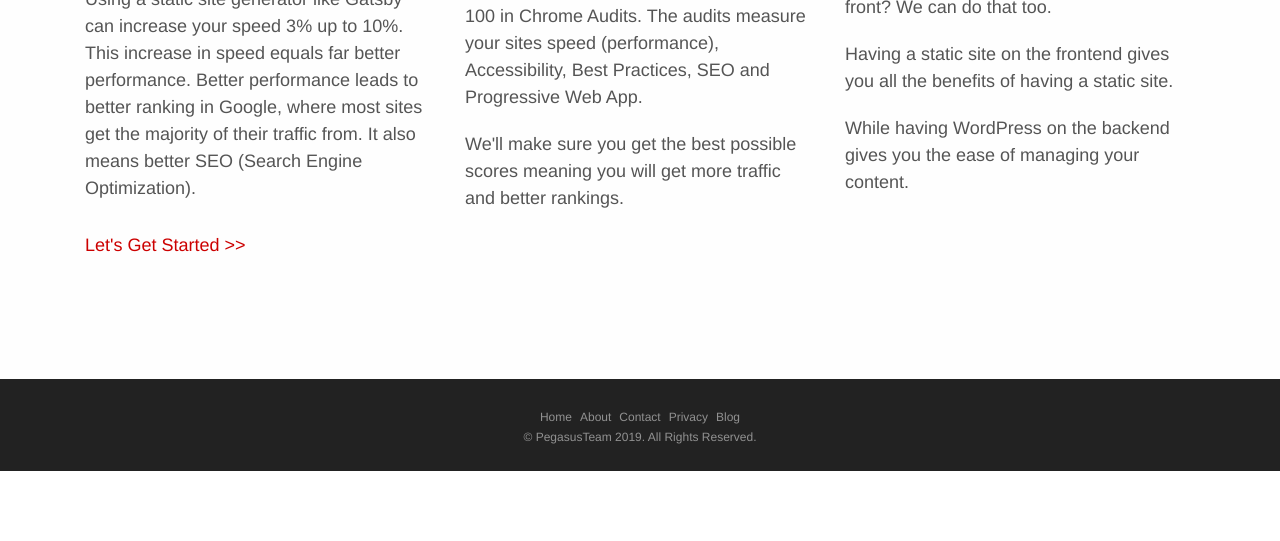
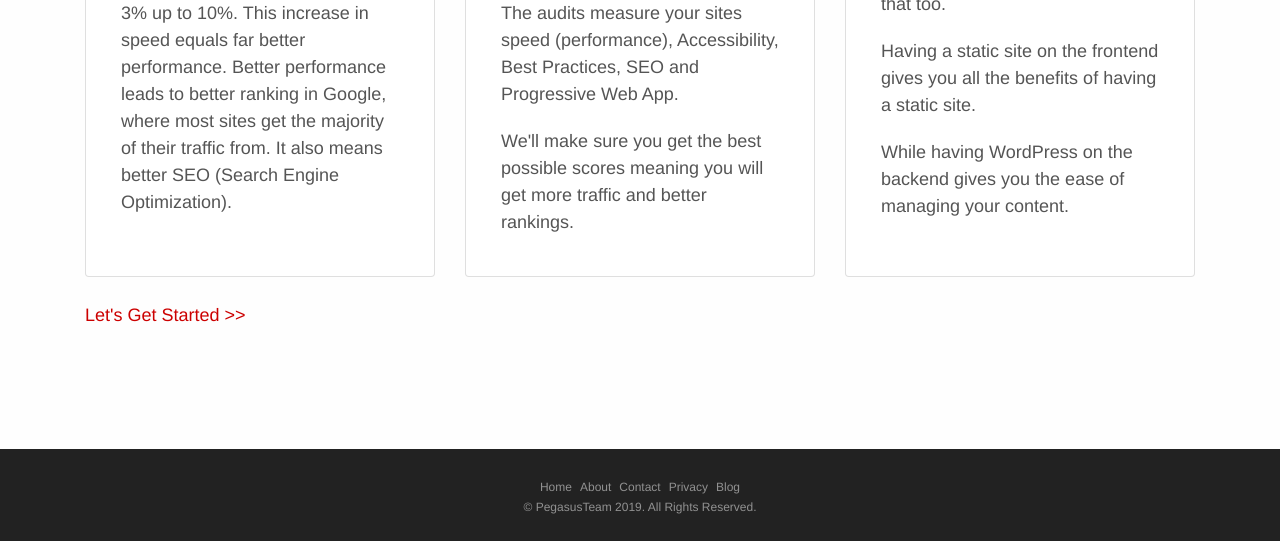
Before and after one commit to roncham/pegasusteam, a Gatsby site: page /jamstack-websites in a window 1280 px wide. Shown: the part 373-914 px from the top of the page. Before the commit the page ends 844 px from the top, so only its background shows below. Built offline with nearby package versions, Linux system fonts and the light colour scheme; Gatsby itself is replaced by a stand-in of ours; a web font is replaced by a local one.

Commit message:
More styling

```diff
--- a/src/pages/index.js
+++ b/src/pages/index.js
@@ -215,7 +215,7 @@ const IndexPage = () => (
               <textarea name="message" id="message" rows="5" aria-label="message"
               placeholder="Your Message..."
               className="form-control flex-fill mr-0 mr-sm-2 mb-3 mb-sm-0" /><br />
-              <button type="submit" className="btn btn-primary mx-auto">Request Free Quote Now!</button>
+              <button type="submit" className="btn btn-primary mx-auto">Let's Chat!</button>
             </form>
             <p>We would love to work with you.</p>
             <p>We pride ourselves on providing quick accurate support.</p>
--- a/src/pages/jamstack-websites.js
+++ b/src/pages/jamstack-websites.js
@@ -11,31 +11,34 @@ const JamstackPage = () => {
       <Layout>
       <Header />
       <section className="jamstack">
+        <div className="container">
           <div className="row">
             <div className="col-md-8 mx-auto">
               <div className="container">
                 <div className="section-heading text-center">
                   <h2>JAMstack Websites</h2>
                   <p className="text-muted">
-                  Static websites aren't a solution for every business owner. We'll work with you to decide if a JAMStack website is right for you.
+                    Static websites aren't a solution for every business owner.<br />
+                    We'll work with you to decide if a JAMStack website is right for you.
                   </p>
                 </div>
               </div>
             </div>
           </div>
-        <hr />
+        </div>
+
         <div class="container">
-          <div className="row">
-            <div className="col-sm my-auto">
-              <div className="feature-item">
+          <div className="card-deck row">
+            <div className="card col-sm">
+              <div className="card-body feature-item">
                 <h2><i class="fas fa-tachometer-alt"></i> JAMstack Websites Are Faster</h2>
                 <p className="text-muted">
                   Using a static site generator like Gatsby can increase your speed 3% up to 10%. This increase in speed equals far better performance. Better performance leads to better ranking in Google, where most sites get the majority of their traffic from. It also means better SEO (Search Engine Optimization).
                 </p>
               </div>
             </div>
-            <div className="col-sm">
-              <div className="feature-item">
+            <div className="card col-sm">
+              <div className="card-body feature-item">
                 <h2><i class="fas fa-chart-line"></i> JAMStack Website Performance</h2>
                 <p className="text-muted">
                   It's possible to achieve perfect scores of 100 in Chrome Audits. The audits measure your sites speed (performance), Accessibility, Best Practices, SEO and Progressive Web App.
@@ -45,8 +48,8 @@ const JamstackPage = () => {
                 </p>
               </div>
             </div>
-            <div className="col-sm">
-              <div className="feature-item">
+            <div className="card col-sm">
+              <div className="card-body feature-item">
                 <h2><i class="fab fa-wordpress"></i> Headless CMS</h2>
                 <p className="text-muted">
                   Do you want the convenience of WordPress on the backend and a static site on the front? We can do that too.
@@ -60,7 +63,11 @@ const JamstackPage = () => {
               </div>
             </div>
           </div>
-          <p><Link to="/#contact" aria-label="Go to contact form">Let's Get Started >></Link></p>
+          <div className="bump">
+            <p>
+              <Link to="/#contact" aria-label="Go to contact form">Let's Get Started >></Link>
+            </p>
+          </div>
         </div>
       </section>
       <Footer />
```
Lines whose indentation alone changed are shown as unchanged.
